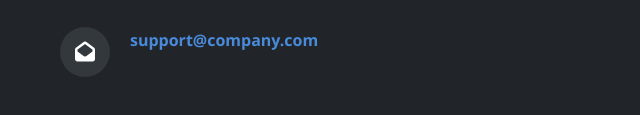
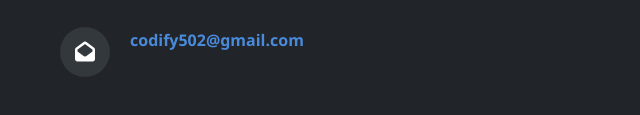
Before and after one commit to Kapilks123k/eventify, a website: page frontend/index.html in a window 1280 px wide. Shown: the part 4230-4345 px from the top of the page, 0-640 px from the left. Drawn offline with Linux system fonts and the light colour scheme.

Commit message:
Update support email address in index.html

```diff
--- a/frontend/index.html
+++ b/frontend/index.html
@@ -351,7 +351,7 @@
                 <div class="single-cta">
                     <div class="cta-icon"><i class="fas fa-envelope-open"></i></div>
                     <div class="cta-text">
-                        <a href="mailto:support@company.com">support@company.com</a>
+                        <a href="mailto:codify502@gmail.com">codify502@gmail.com</a>
                     </div>
                 </div>
             </div>
```
